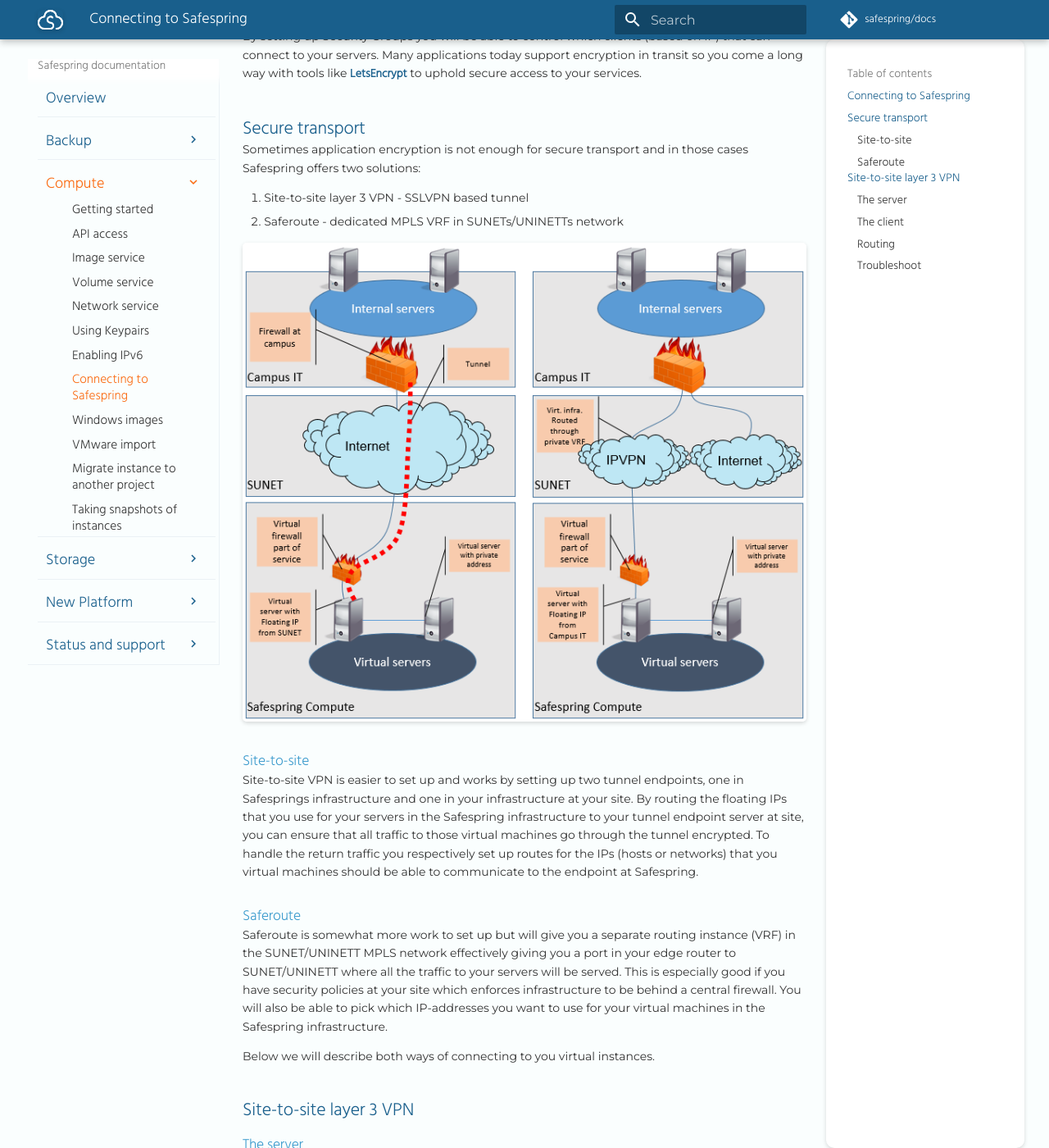
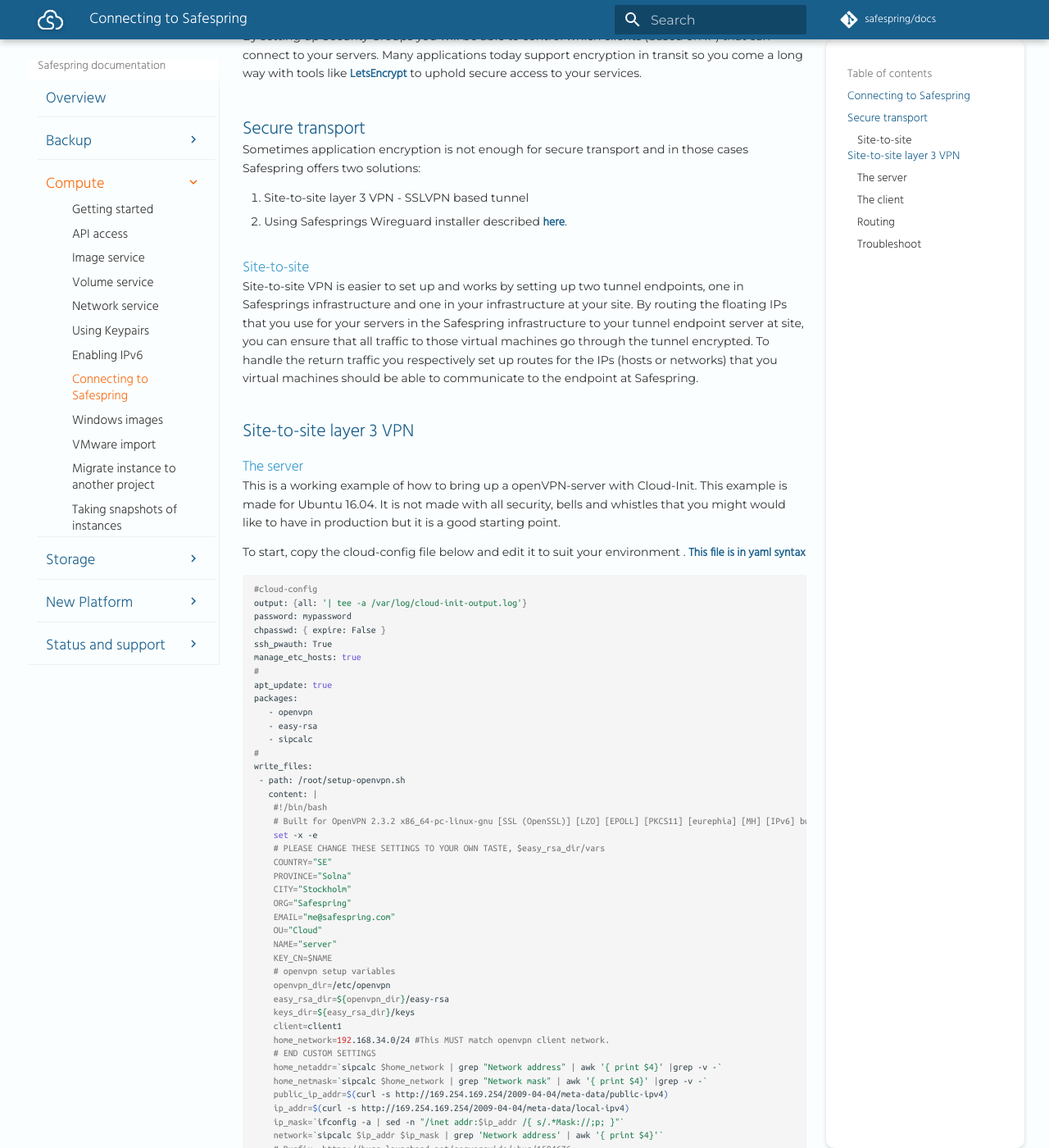
Before and after one commit to safespring/docs, an MkDocs documentation site: the page built from content/compute/connecting.md, in a window 1280 px wide and 1400 px high, scrolled down 334 px. Shown: the whole window at 82% size. Built offline with MkDocs 1.6.1 and Material for MkDocs 9.7.7, drawn with Linux system fonts in a browser that asks for light colours; a script that is not in the unit is left out; comment, search, counter and statistics services are not loaded; old or Windows-style settings are respelled for this version of MkDocs.

Commit message:
Removed more references to Saferoute to point to our Wireguard setup instead.

```diff
--- a/content/compute/connecting.md
+++ b/content/compute/connecting.md
@@ -17,9 +17,7 @@
 those cases Safespring offers two solutions:
 
 1. Site-to-site layer 3 VPN - SSLVPN based tunnel
-2. Saferoute - dedicated MPLS VRF in SUNETs/UNINETTs network
-
-![Connecting to Safespring](/images/connect.png)
+2. Using Safesprings Wireguard installer described [here](https://docs.safespring.com/new/vpn/).
 
 ### Site-to-site
 Site-to-site VPN is easier to set up and works by setting up two tunnel
@@ -30,17 +28,6 @@
 encrypted. To handle the return traffic you respectively set up routes for
 the IPs (hosts or networks) that you virtual machines should be able to
 communicate to the endpoint at Safespring.
-
-### Saferoute
-Saferoute is somewhat more work to set up but will give you a separate routing
-instance (VRF) in the SUNET/UNINETT MPLS network effectively giving you a port in your
-edge router to SUNET/UNINETT where all the traffic to your servers will be served.
-This is especially good if you have security policies at your site which
-enforces infrastructure to be behind a central firewall. You will also be able
-to pick which IP-addresses you want to use for your virtual machines in the
-Safespring infrastructure.
-
-Below we will describe both ways of connecting to you virtual instances.
 
 ## Site-to-site layer 3 VPN
 
```
